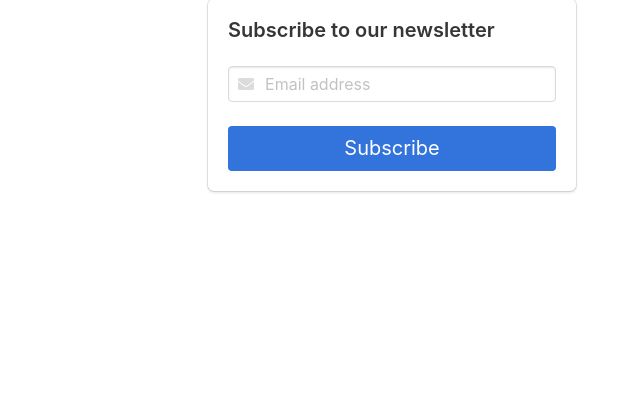
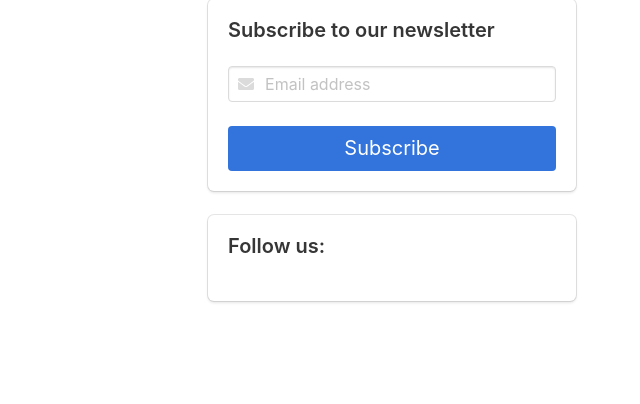
Before and after one commit to vaibhavmule/csclub, a Django app: template templates/jobs.html in a window 1280 px wide. Shown: the part 262-666 px from the top of the page, without its empty margins (640-1280 px from the left). Run offline with Django 3.2, Linux system fonts and the light colour scheme; the template is opened without the code that fills it, so the values that code supplies are empty; some libraries are stand-ins or nearby versions.

Commit message:
add Follows us icons

```diff
--- a/templates/base.html
+++ b/templates/base.html
@@ -8,6 +8,7 @@
     <title>{% block title %}{% endblock %}- CSClub</title>
     <link rel="stylesheet" href="https://cdnjs.cloudflare.com/ajax/libs/bulma/0.7.1/css/bulma.min.css">
     <script async src="//pagead2.googlesyndication.com/pagead/js/adsbygoogle.js"></script>
+    <script type='text/javascript' src='//platform-api.sharethis.com/js/sharethis.js#property=5b71661104b9a500117b0f8b&product=sop' async='async'></script>
     <script>
          (adsbygoogle = window.adsbygoogle || []).push({
               google_ad_client: "ca-pub-9064508961850811",
--- a/templates/blog_posts.html
+++ b/templates/blog_posts.html
@@ -66,6 +66,10 @@
 
       <!--End mc_embed_signup-->
         </div>
+        <div class="box">
+          <p class="title is-5">Follow us:</p>
+          <div class="sharethis-inline-follow-buttons"></div>
+        </div>
       </div>
     </div>
   </div>
--- a/templates/blog_posts_by_user.html
+++ b/templates/blog_posts_by_user.html
@@ -74,6 +74,10 @@
 
       <!--End mc_embed_signup-->
         </div>
+                <div class="box">
+          <p class="title is-5">Follow us:</p>
+          <div class="sharethis-inline-follow-buttons"></div>
+        </div>
       </div>
     </div>
   </div>
--- a/templates/companies.html
+++ b/templates/companies.html
@@ -73,7 +73,12 @@
 
       <!--End mc_embed_signup-->
         </div>
+        <div class="box">
+          <p class="title is-5">Follow us:</p>
+          <div class="sharethis-inline-follow-buttons"></div>
+        </div>
       </div>
+
     </div>
   </div>
 </section>
--- a/templates/job_detail.html
+++ b/templates/job_detail.html
@@ -3,7 +3,6 @@
 at {{job.employer.title}}{% endblock %}
 {% block head %}
 <script defer src="https://use.fontawesome.com/releases/v5.1.0/js/all.js"></script>
-<script type='text/javascript' src='//platform-api.sharethis.com/js/sharethis.js#property=5b71661104b9a500117b0f8b&product=sop' async='async'></script>
 {% endblock %}
 {% block content %}
 <section class="hero is-light">
@@ -122,6 +121,10 @@ at {{job.employer.title}}{% endblock %}
 
       <!--End mc_embed_signup-->
     </div>
+            <div class="box">
+          <p class="title is-5">Follow us:</p>
+          <div class="sharethis-inline-follow-buttons"></div>
+        </div>
   </div>
   </div>
   </div>
--- a/templates/jobs.html
+++ b/templates/jobs.html
@@ -100,6 +100,10 @@
 
       <!--End mc_embed_signup-->
     </div>
+            <div class="box">
+          <p class="title is-5">Follow us:</p>
+          <div class="sharethis-inline-follow-buttons"></div>
+        </div>
   </div>
 </div>
 
--- a/templates/post_edit.html
+++ b/templates/post_edit.html
@@ -55,6 +55,10 @@
 
       <!--End mc_embed_signup-->
         </div>
+                <div class="box">
+          <p class="title is-5">Follow us:</p>
+          <div class="sharethis-inline-follow-buttons"></div>
+        </div>
       </div>
     </div>
   </div>
```
Also changed, not shown: templates/post_detail.html (+4 -3 lines).
